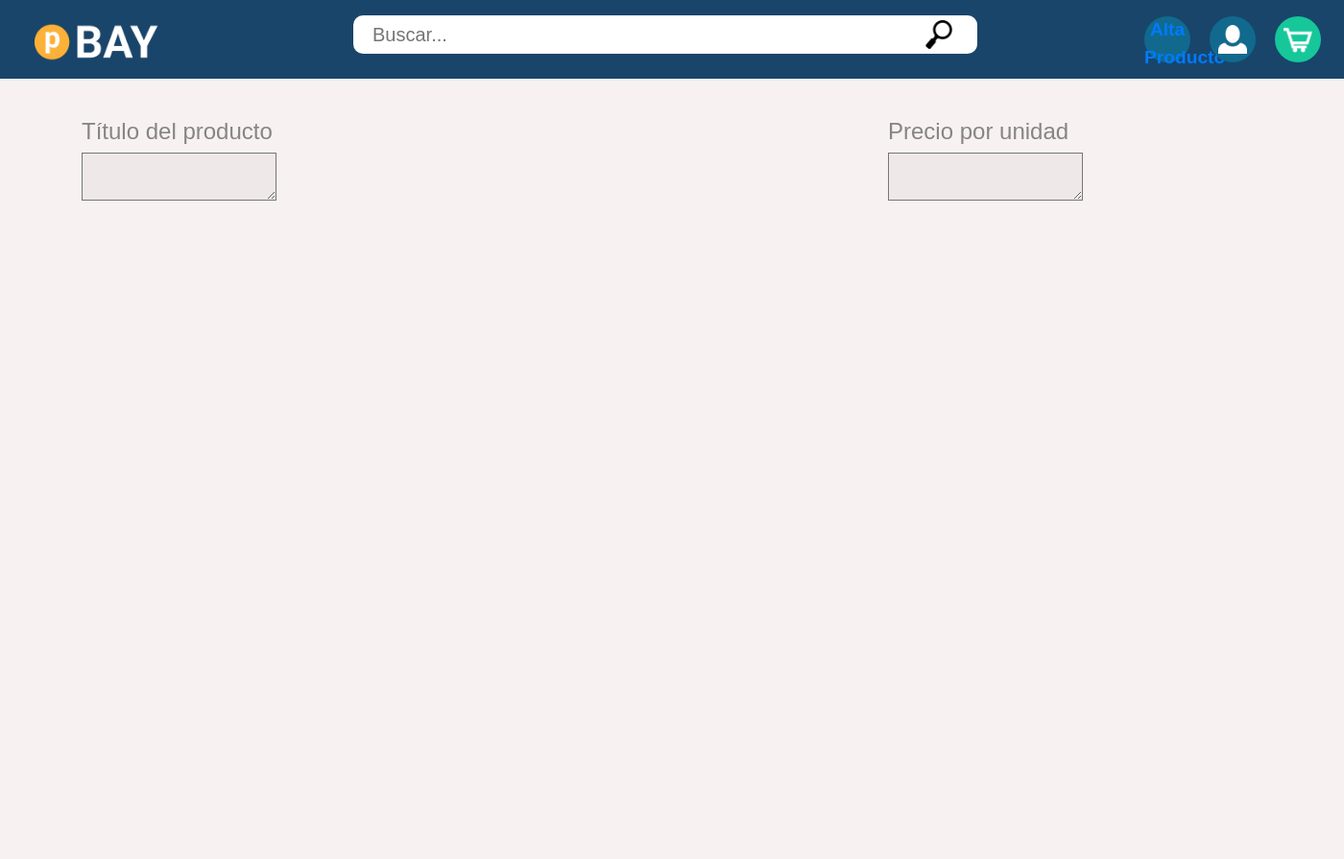
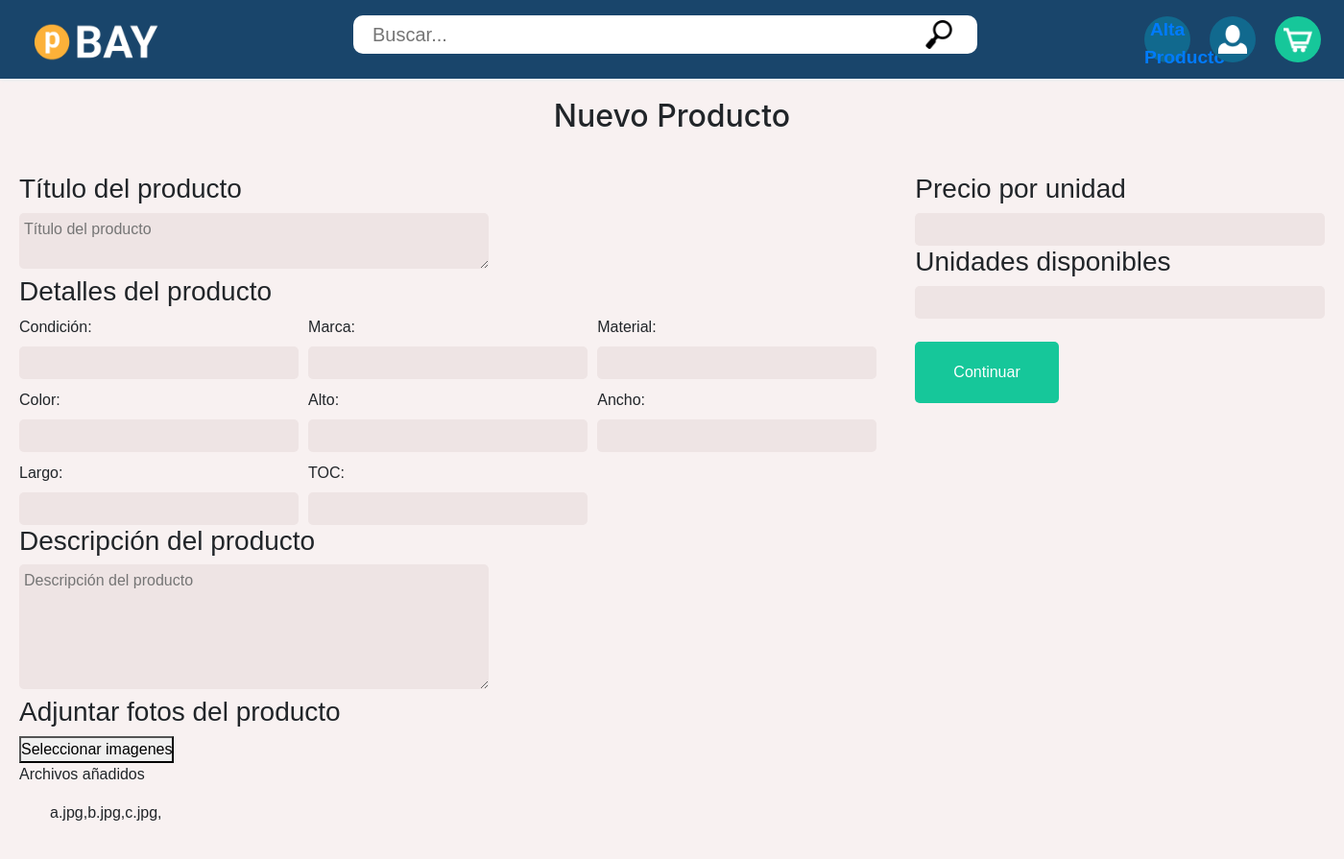
Before and after one commit to Rinzler014/pBay, a Django app: page /new_product/ in a window 1400 px wide. Shown: the whole page at 96% size. Before the commit the page ends 209 px from the top, so only its background shows below. Run offline with Django 4.2, Linux system fonts and the light colour scheme; some libraries are stand-ins or nearby versions.

Commit message:
Alta de productos

```diff
--- a/bayApp/static/styles/new_product.css
+++ b/bayApp/static/styles/new_product.css
@@ -1,5 +1,71 @@
-.row{
-    align-items: flex-end;
-    margin-left: 5%;
-    margin-right: 5%;
+:root {
+  --normal-font: 400;
+  --bold-font: 600;
+  --bolder-font: 900;
+  --primary-color: #0652dd;
+  --secondary-color: #ea2027;
+  --input-color: #eee4e4;
+  --line-height: 1.7rem;
+  --transition: 0.4s ease-in;
+  --color-bottom: #16C79A;
 }
+*,
+html,
+body {
+  margin: 0;
+  padding: 0;
+  box-sizing: border-box;
+}
+
+.title-new-product {
+  text-align: center;
+  margin-top: 20px;
+  margin-bottom: 20px;
+}
+
+.container-new-product {
+  width: 1400px;
+  height: auto;
+  margin: 0 auto;
+  display: grid;
+  grid-template-columns: 2fr 1fr;
+}
+
+.new-product-part {
+  /* border: 1px solid black; */
+  padding: 20px;
+}
+
+.form-details-product {
+  display: grid;
+  grid-template-columns: repeat(3, 1fr);
+  gap: 10px;
+}
+
+input,
+textarea {
+  border: none;
+  border-radius: 5px;
+  background-color: var(--input-color);
+  padding: 5px;
+}
+
+ul {
+  display: flex;
+  justify-content: flex-start;
+}
+
+form > div{
+    display: flex;
+    flex-direction: column;
+}
+
+.button-new-product{
+    background-color: var(--color-bottom);
+    padding: 20px 40px;
+    color: white;
+}
+
+.button-new-product:hover{
+    opacity: .6;
+}
--- a/bayApp/static/styles/shopping_cart.css
+++ b/bayApp/static/styles/shopping_cart.css
@@ -122,7 +122,6 @@ body {
   height: 50px;
   justify-content: space-between;
   align-items: center;
-  line-height: 50px;
 }
 
 .container-product .substract-add .buttons-product {
--- a/bayApp/templates/new_product.html
+++ b/bayApp/templates/new_product.html
@@ -1,72 +1,142 @@
-{% extends "layouts/header2.html"%}
-
-
-{% block content %}
-
-  {% load static %}
+{% extends "layouts/header2.html"%} {% block content %} {% load static %}
 <!DOCTYPE html>
 <html lang="en">
   <head>
     <meta charset="UTF-8" />
-      <meta http-equiv="X-UA-Compatible" content="IE=edge">
+    <meta http-equiv="X-UA-Compatible" content="IE=edge" />
     <meta name="viewport" content="width=device-width, initial-scale=1.0" />
     <title>New product</title>
     <link rel="stylesheet" href="{% static 'styles/global.css' %}" />
-      <link rel="stylesheet" href="https://cdn.jsdelivr.net/npm/bootstrap@4.0.0/dist/css/bootstrap.min.css" integrity="sha384-Gn5384xqQ1aoWXA+058RXPxPg6fy4IWvTNh0E263XmFcJlSAwiGgFAW/dAiS6JXm" crossorigin="anonymous">
+    <link rel="stylesheet" href="{% static 'styles/new_product.css' %}" />
+    <link
+      rel="stylesheet"
+      href="https://cdn.jsdelivr.net/npm/bootstrap@4.0.0/dist/css/bootstrap.min.css"
+      integrity="sha384-Gn5384xqQ1aoWXA+058RXPxPg6fy4IWvTNh0E263XmFcJlSAwiGgFAW/dAiS6JXm"
+      crossorigin="anonymous"
+    />
   </head>
-    <style>
-        .row{
-            align-items: flex-end;
-            margin-left: 5%;
-            margin-right: 5%;
-        }
-
-        .titleColor{
-            color: #858585;
-            margin-top: 5%;
-        }
-
-        .textField{
-            background-color: #efe8e8;
-        }
-    </style>
-
-    <body style="background-color:#F8f1f1;">
-
-        <script src="https://code.jquery.com/jquery-3.2.1.slim.min.js" integrity="sha384-KJ3o2DKtIkvYIK3UENzmM7KCkRr/rE9/Qpg6aAZGJwFDMVNA/GpGFF93hXpG5KkN" crossorigin="anonymous"></script>
+  <body style="background-color: #f8f1f1">
+    <!-- <script src="https://code.jquery.com/jquery-3.2.1.slim.min.js" integrity="sha384-KJ3o2DKtIkvYIK3UENzmM7KCkRr/rE9/Qpg6aAZGJwFDMVNA/GpGFF93hXpG5KkN" crossorigin="anonymous"></script>
         <script src="https://cdn.jsdelivr.net/npm/popper.js@1.12.9/dist/umd/popper.min.js" integrity="sha384-ApNbgh9B+Y1QKtv3Rn7W3mgPxhU9K/ScQsAP7hUibX39j7fakFPskvXusvfa0b4Q" crossorigin="anonymous"></script>
         <script src="https://cdn.jsdelivr.net/npm/bootstrap@4.0.0/dist/js/bootstrap.min.js" integrity="sha384-JZR6Spejh4U02d8jOt6vLEHfe/JQGiRRSQQxSfFWpi1MquVdAyjUar5+76PVCmYl" crossorigin="anonymous"></script>
-
         <script>
           function changemainimg(imagen) {
             var imagenPrincipal = document.getElementById("imagenPrincipal");
             imagenPrincipal.src = imagen.src;
           }
-        </script>
-        <div class="row">
-            <div class="col-8">
-                <h4 class="titleColor">Título del producto</h4>
-                <div class="input-group">
-                    <textarea class="textField" aria-label="With textarea"></textarea>
+        </script> -->
+    <h2 class="title-new-product">Nuevo Producto</h2>
+    <section class="container-new-product">
+      <div class="new-product-part">
+        <div>
+          <h3>Título del producto</h3>
+          <form action="">
+            <textarea
+              name="title-product"
+              id="title-product"
+              cols="50"
+              rows="2"
+              resize:none
+              placeholder="Título del producto"
+            ></textarea>
+          </form>
+        </div>
+        <div>
+          <h3>Detalles del producto</h3>
+          <div>
+            <form class="form-details-product" action="">
+              <div>
+                <label for="condicion">Condición:</label>
+                <input type="text" id="condicion" name="condicion" required />
+              </div>
+
+              <div>
+                <label for="marca">Marca:</label>
+                <input type="text" id="marca" name="marca" required />
+              </div>
+
+              <div>
+                <label for="material">Material:</label>
+                <input type="text" id="material" name="material" required />
+              </div>
+
+              <div>
+                <label for="color">Color:</label>
+                <input type="text" id="color" name="color" required />
+              </div>
+
+              <div>
+                <label for="alto">Alto:</label>
+                <input type="number" id="alto" name="alto" required />
+              </div>
+
+              <div>
+                <label for="ancho">Ancho:</label>
+                <input type="number" id="ancho" name="ancho" required />
+              </div>
+
+              <div>
+                <label for="largo">Largo:</label>
+                <input type="number" id="largo" name="largo" required />
+              </div>
+
+              <div>
+                <label for="toc">TOC:</label>
+                <input type="text" id="toc" name="toc" required />
+              </div>
+            </form>
           </div>
         </div>
-            <div class="col-4">
-                <h4 class="titleColor">Precio por unidad</h4>
-                <div class="input-group">
-                    <textarea class="textField" aria-label="With textarea"></textarea>
+        <div>
+          <h3>Descripción del producto</h3>
+          <form action="">
+            <textarea
+              name="title-product"
+              id="title-product"
+              cols="50"
+              rows="5"
+              resize:none
+              placeholder="Descripción del producto"
+            ></textarea>
+          </form>
+        </div>
+        <div>
+          <h3>Adjuntar fotos del producto</h3>
+          <div>
+            <input
+              type="file"
+              id="upload-btn"
+              accept="image/*"
+              style="display: none"
+            />
+            <button onclick="">Seleccionar imagenes</button>
+            <p>Archivos añadidos</p>
+            <ul>
+              <li>a.jpg,</li>
+              <li>b.jpg,</li>
+              <li>c.jpg,</li>
+            </ul>
           </div>
         </div>
       </div>
-
-
-
-
-
-
-
+      <div class="new-product-part">
+        <div>
+          <form action="">
+            <div>
+              <h3>Precio por unidad</h3>
+              <input type="number" id="largo" name="largo" required />
+            </div>
+            <div>
+              <h3>Unidades disponibles</h3>
+              <input type="number" id="largo" name="largo" required />
+            </div>
+            <br>
+            <input class="button-new-product" type="submit" value="Continuar">
+          </form>
+        </div>
+      </div>
+    </section>
   </body>
-
-
 </html>
 
 {% endblock %}
```
Lines whose indentation alone changed are shown as unchanged.
